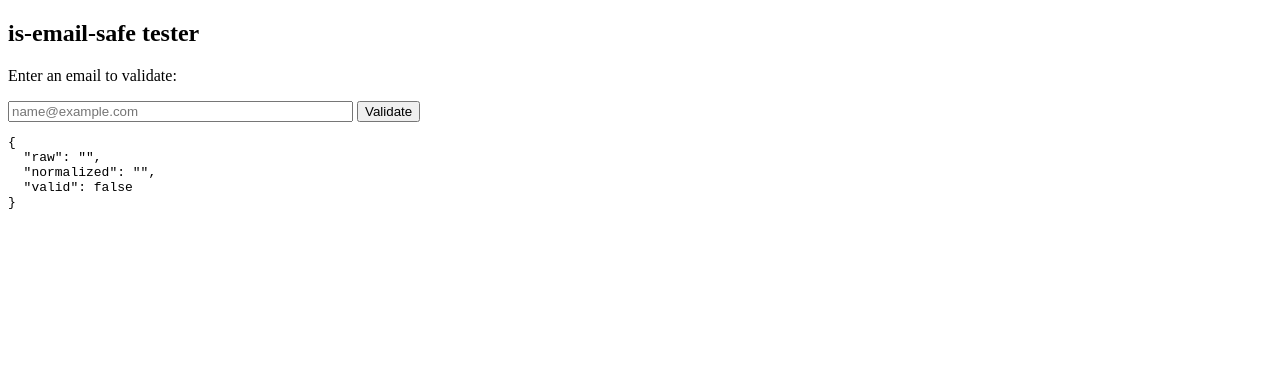
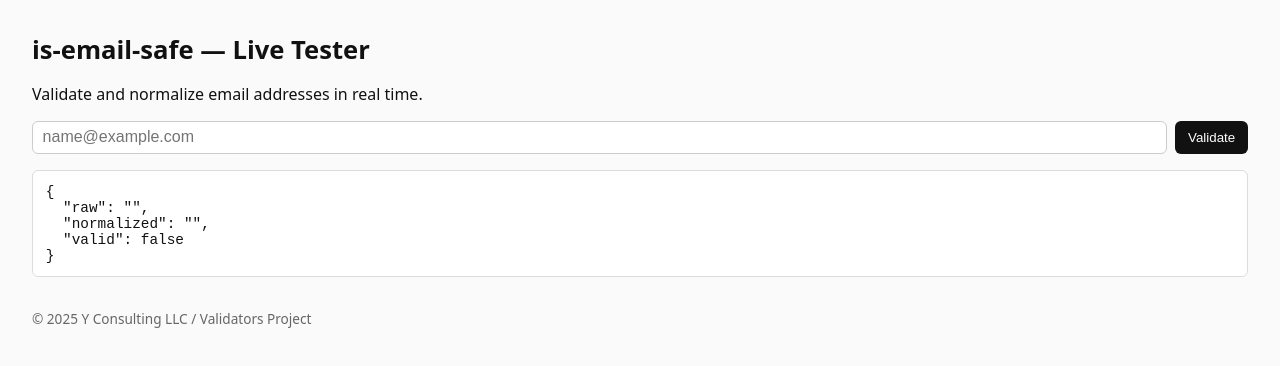
Before and after one commit to Yvancg/validators, a plain HTML site: page is-email-safe/email-test.html in a window 1280 px wide. Both pictures are taken after a click on the button "Validate". Drawn offline with Linux system fonts and the light colour scheme.

Commit message:
Update email-test.html
Signed-off-by: Y <66672463+Yvancg@users.noreply.github.com>

```diff
--- a/is-email-safe/email-test.html
+++ b/is-email-safe/email-test.html
@@ -1,23 +1,83 @@
 <!doctype html>
-<meta charset="utf-8">
-<title>is-email-safe demo</title>
-<h2>is-email-safe tester</h2>
-<p>Enter an email to validate:</p>
-<input id="email" placeholder="name@example.com" size="40">
-<button onclick="check()">Validate</button>
-<pre id="out"></pre>
+<html lang="en">
+<meta charset="utf-8" />
+<title>is-email-safe — Validator Test</title>
+<style>
+  body {
+    font-family: system-ui, sans-serif;
+    margin: 2rem;
+    background: #fafafa;
+    color: #111;
+  }
+  h1 {
+    font-size: 1.6rem;
+    margin-bottom: 0.5rem;
+  }
+  .input-row {
+    display: flex;
+    gap: 0.5rem;
+    margin: 1rem 0;
+  }
+  input {
+    flex: 1;
+    padding: 0.4rem 0.6rem;
+    font-size: 1rem;
+    border: 1px solid #ccc;
+    border-radius: 6px;
+  }
+  button {
+    padding: 0.4rem 0.8rem;
+    border: none;
+    border-radius: 6px;
+    background: #111;
+    color: #fff;
+    cursor: pointer;
+  }
+  pre {
+    background: #fff;
+    padding: 0.8rem;
+    border-radius: 6px;
+    border: 1px solid #ddd;
+    font-size: 0.9rem;
+    white-space: pre-wrap;
+  }
+  footer {
+    margin-top: 2rem;
+    font-size: 0.85rem;
+    color: #666;
+  }
+</style>
+
+<h1>is-email-safe — Live Tester</h1>
+<p>Validate and normalize email addresses in real time.</p>
+
+<div class="input-row">
+  <input id="email" type="text" placeholder="name@example.com" autofocus />
+  <button id="btn-validate">Validate</button>
+</div>
+
+<pre id="result">Enter an email above.</pre>
 
 <script type="module">
   import { isEmail, normalizeEmail } from './email.js';
 
-  window.check = () => {
-    const input = document.getElementById('email').value;
-    const norm = normalizeEmail(input);
-    const result = {
-      raw: input,
-      normalized: norm,
-      valid: isEmail(norm),
+  const $ = id => document.getElementById(id);
+  const show = msg => $('result').textContent = msg;
+
+  $('btn-validate').addEventListener('click', () => {
+    const raw = $('email').value.trim();
+    const normalized = normalizeEmail(raw);
+    const valid = isEmail(normalized);
+    const output = {
+      raw,
+      normalized,
+      valid
     };
-    document.getElementById('out').textContent = JSON.stringify(result, null, 2);
-  };
+    show(JSON.stringify(output, null, 2));
+  });
 </script>
+
+<footer>
+  © 2025 Y Consulting LLC / Validators Project
+</footer>
+</html>
```
